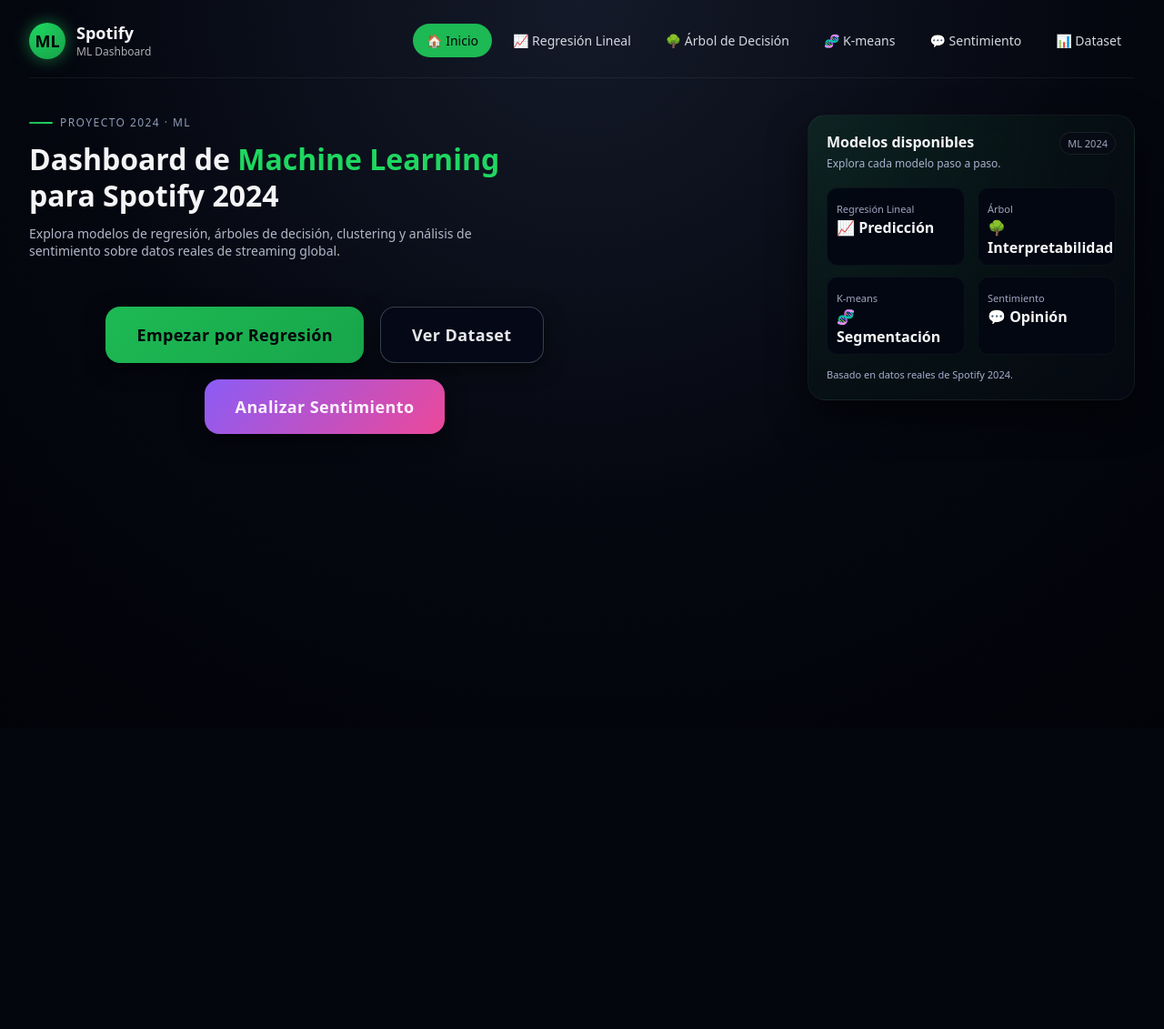
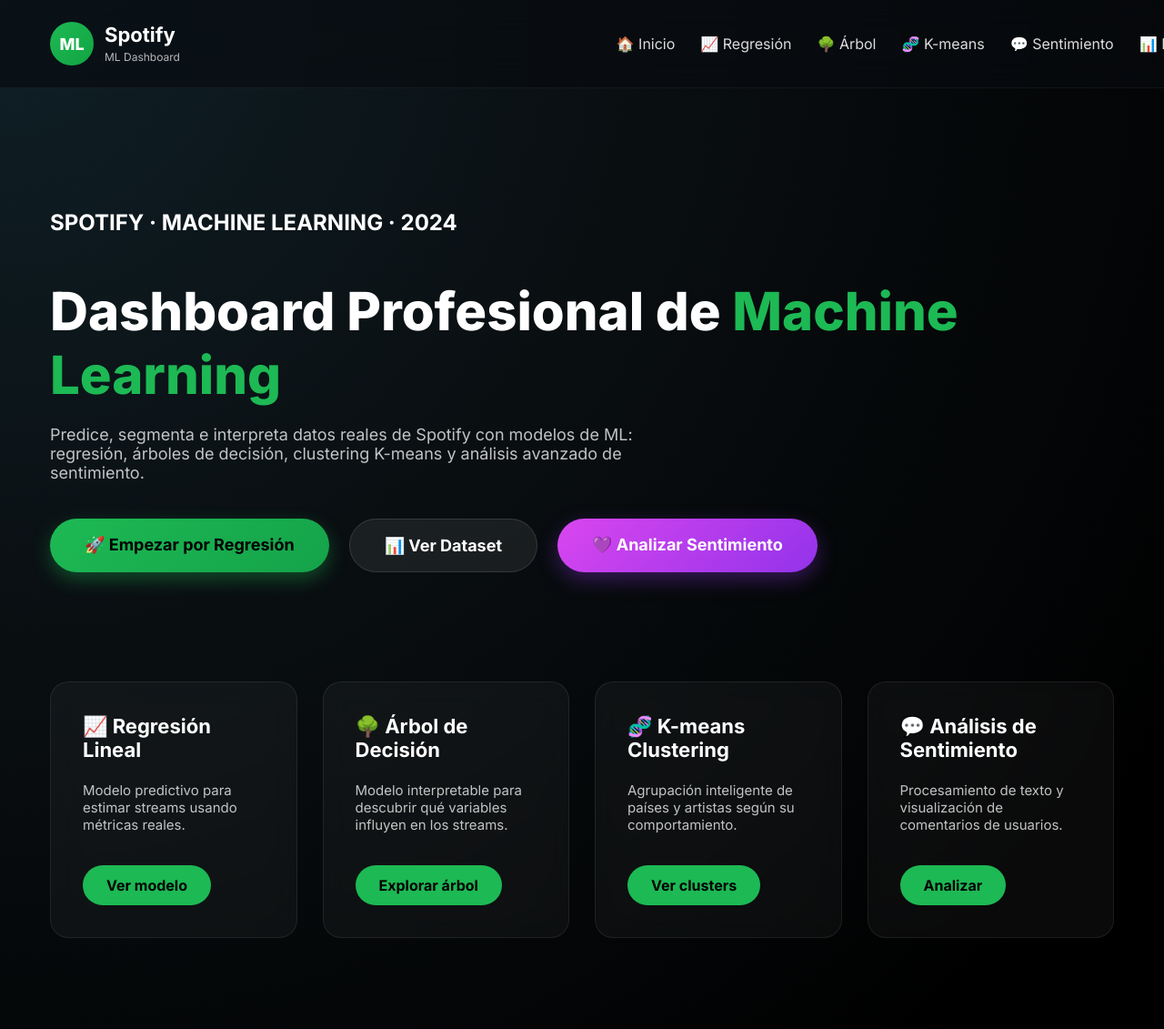
Before and after one commit to guillermtrres14-cyber/Programacion-II-Spotify, a Flask app: page / in a window 1280 px wide. Shown: the whole page at 91% size. Before the commit the page ends 477 px from the top, so only its background shows below. Run offline with Flask 3, Linux system fonts and the light colour scheme.

Commit message:
Actualizaci├│n autom├ítica

```diff
--- a/OneDrive/Documentos/UDI/Programacion II/Proyecto_Final/static/styles.css
+++ b/OneDrive/Documentos/UDI/Programacion II/Proyecto_Final/static/styles.css
@@ -1,505 +1,182 @@
-*,
-*::before,
-*::after {
-    box-sizing: border-box;
+body {
     margin: 0;
-    padding: 0;
+    font-family: 'Inter', sans-serif;
+    background: radial-gradient(circle at top left, #0f2027, #0a0f12 40%, #000000 90%);
+    color: white;
+    overflow-x: hidden;
 }
 
-html, body {
-    height: 100%;
+/* ==== NAVBAR ==== */
+.navbar {
+    width: 100%;
+    padding: 22px 55px;
+    display: flex;
+    justify-content: space-between;
+    align-items: center;
+    background: rgba(8, 12, 16, 0.65);
+    backdrop-filter: blur(18px);
+    border-bottom: 1px solid rgba(255,255,255,0.05);
+    position: fixed;
+    top: 0;
+    z-index: 999;
 }
 
-body {
-    font-family: "Poppins", system-ui, -apple-system, BlinkMacSystemFont, sans-serif;
-    background: radial-gradient(circle at top, #141a29 0%, #050710 55%, #020308 100%);
-    color: #f5f5f7;
-    -webkit-font-smoothing: antialiased;
+.nav-left { display: flex; gap: 12px; align-items: center; }
+
+.logo-circle {
+    background: linear-gradient(135deg, #1db954, #11a442);
+    width: 48px; height: 48px;
+    border-radius: 50%;
+    display: flex;
+    justify-content: center;
+    align-items: center;
+    font-weight: 800;
+    font-size: 18px;
 }
 
-/* Enlaces básicos */
-a {
-    color: inherit;
-    text-decoration: none;
+.logo-text h1 { font-size: 22px; margin: 0; }
+.logo-text span { font-size: 12px; opacity: 0.7; }
+
+.nav-links {
+    list-style: none;
+    display: flex;
+    gap: 28px;
 }
 
-a:hover {
+.nav-item {
+    color: #ddd;
     text-decoration: none;
+    font-weight: 500;
+    transition: 0.2s;
 }
 
-/* =========================
-   LAYOUT GENERAL
-   ========================= */
-
-.page {
-    min-height: 100vh;
-    max-width: 1400px;
-    margin: 0 auto;
-    padding: 24px 32px 48px 32px;
+.nav-item:hover {
+    color: #1db954;
 }
 
-/* =========================
-   NAVBAR SUPERIOR
-   ========================= */
-
-.navbar {
-    display: flex;
-    align-items: center;
-    justify-content: space-between;
-    padding-bottom: 20px;
-    border-bottom: 1px solid rgba(255, 255, 255, 0.06);
-}
-
-.logo {
-    display: flex;
-    align-items: center;
-    gap: 12px;
-}
-
-.logo-icon {
-    width: 40px;
-    height: 40px;
-    border-radius: 999px;
-    display: flex;
-    align-items: center;
-    justify-content: center;
-    background: radial-gradient(circle at 20% 0, #1ed760, #17a34a);
-    color: #020308;
-    font-weight: 700;
-    font-size: 18px;
-    box-shadow: 0 0 18px rgba(29, 185, 84, 0.6);
-}
-
-.logo-text-main {
-    font-size: 18px;
-    font-weight: 700;
-}
-
-.logo-text-sub {
-    font-size: 12px;
-    font-weight: 400;
-    opacity: 0.7;
-}
-
-/* Navegación */
-.nav-links {
-    display: flex;
-    align-items: center;
-    gap: 8px;
-    font-size: 14px;
-}
-
-.nav-links a {
-    padding: 8px 14px;
-    border-radius: 999px;
-    color: #d6d8e0;
-    display: inline-flex;
-    align-items: center;
-    gap: 6px;
-    border: 1px solid transparent;
-    transition: all 0.23s ease;
-}
-
-.nav-links a:hover {
-    background: rgba(13, 20, 35, 0.9);
-    border-color: rgba(255, 255, 255, 0.06);
-    color: #ffffff;
-    transform: translateY(-1px);
-}
-
-/* Link activo (opcional) */
-.nav-links a.active {
-    background: #1DB954;
-    color: #020308;
-    border-color: transparent;
-}
-
-/* =========================
-   HERO / CABECERA
-   ========================= */
-
+/* ==== HERO SECTION ==== */
 .hero {
-    display: flex;
-    align-items: flex-start;
-    justify-content: space-between;
-    gap: 40px;
-    margin-top: 40px;
-}
-
-.hero-text {
-    max-width: 650px;
-}
-
-.eyebrow {
-    display: flex;
-    align-items: center;
-    gap: 8px;
-    font-size: 12px;
-    text-transform: uppercase;
-    letter-spacing: 0.12em;
-    color: #8f9bb8;
-    margin-bottom: 12px;
-}
-
-.eyebrow span {
-    width: 26px;
-    height: 2px;
-    border-radius: 999px;
-    background: linear-gradient(90deg, #1DB954, #1ed760);
+    margin-top: 130px;
+    padding: 80px 55px;
 }
 
 .hero-title {
-    font-size: 32px;
-    line-height: 1.25;
-    font-weight: 700;
-    margin-bottom: 12px;
+    font-size: 58px;
+    font-weight: 800;
+    margin-bottom: 20px;
 }
 
-.hero-highlight {
-    color: #1ed760;
+.hero-title span.green {
+    color: #1db954;
 }
 
 .hero-subtitle {
-    font-size: 14px;
-    color: #b3b7c9;
-    max-width: 520px;
+    font-size: 18px;
+    opacity: 0.75;
+    max-width: 680px;
 }
 
-/* Meta debajo del texto */
-.hero-meta {
-    margin-top: 18px;
-    font-size: 13px;
-    color: #9fa6c2;
-}
-
-/* Panel lateral de métricas */
-.hero-panel {
-    flex: 0 0 360px;
-    background: radial-gradient(circle at top left, rgba(29, 185, 84, 0.12), rgba(6, 9, 18, 0.9));
-    border-radius: 20px;
-    padding: 18px 20px 20px 20px;
-    border: 1px solid rgba(255, 255, 255, 0.05);
-    box-shadow: 0 18px 40px rgba(0, 0, 0, 0.6);
-    backdrop-filter: blur(12px);
-}
-
-.panel-header {
+.hero-buttons {
+    margin-top: 40px;
     display: flex;
-    align-items: flex-start;
-    justify-content: space-between;
-    gap: 12px;
-    margin-bottom: 18px;
-}
-
-.panel-title {
-    font-size: 16px;
-    font-weight: 600;
-}
-
-.panel-subtitle {
-    font-size: 12px;
-    color: #a9b1cf;
-    margin-top: 4px;
-}
-
-.panel-chip {
-    font-size: 11px;
-    padding: 4px 8px;
-    border-radius: 999px;
-    background: rgba(8, 12, 20, 0.9);
-    border: 1px solid rgba(255, 255, 255, 0.08);
-    color: #9fa6c2;
-}
-
-/* GRID DE MÉTRICAS */
-.metrics-grid {
-    display: grid;
-    grid-template-columns: repeat(2, minmax(0, 1fr));
-    gap: 12px 14px;
-    margin-bottom: 14px;
-}
-
-.metrics-grid > div {
-    background: rgba(3, 7, 18, 0.9);
-    border-radius: 12px;
-    padding: 10px 10px 8px 10px;
-    border: 1px solid rgba(255, 255, 255, 0.04);
-}
-
-.metric-label {
-    font-size: 11px;
-    color: #9fa6c2;
-}
-
-.metric-value {
-    font-size: 16px;
-    font-weight: 600;
-    margin-top: 4px;
-}
-
-/* Footer del panel */
-.hero-panel .panel-footer {
-    margin-top: 8px;
-    font-size: 11px;
-    color: #a6afcd;
-}
-
-/* =========================
-   BOTONERA CENTRAL MODERNA
-   ========================= */
-
-.botonera-central {
-    display: flex;
-    flex-wrap: wrap;
-    gap: 18px;
-    justify-content: center;
-    margin-top: 52px;
-}
-
-/* Botón base */
-.btn-modern {
-    padding: 18px 34px;
-    border-radius: 16px;
-    font-size: 18px;
-    font-weight: 600;
-    letter-spacing: 0.4px;
-    border: none;
-    outline: none;
-    cursor: pointer;
-    text-decoration: none;
-    display: inline-flex;
-    align-items: center;
-    justify-content: center;
-    gap: 10px;
-    box-shadow: 0 6px 22px rgba(0, 0, 0, 0.55);
-    background: #111827;
-    color: #f9fafb;
-    transform: translateY(0);
-    transition: transform 0.22s ease, box-shadow 0.22s ease, background 0.22s ease, color 0.22s ease;
-}
-
-/* Verde principal */
-.btn-modern.primary {
-    background: linear-gradient(135deg, #1DB954, #18a64b);
-    color: #020308;
-}
-
-.btn-modern.primary:hover {
-    background: linear-gradient(135deg, #1ed760, #1DB954);
-    transform: translateY(-4px) scale(1.03);
-    box-shadow: 0 14px 30px rgba(29, 185, 84, 0.6);
-}
-
-/* Botón secundario oscuro */
-.btn-modern.secondary {
-    background: #050816;
-    border: 1px solid rgba(148, 163, 184, 0.35);
-    color: #e5e7eb;
-}
-
-.btn-modern.secondary:hover {
-    background: #0b1020;
-    border-color: #1DB954;
-    transform: translateY(-4px) scale(1.03);
-    box-shadow: 0 12px 26px rgba(15, 23, 42, 0.9);
-}
-
-/* Botón especial Sentimiento */
-.btn-modern.sentiment {
-    background: linear-gradient(130deg, #8b5cf6, #ec4899);
-    color: #fdf2ff;
-}
-
-.btn-modern.sentiment:hover {
-    transform: translateY(-4px) scale(1.04);
-    box-shadow: 0 14px 32px rgba(236, 72, 153, 0.55);
-}
-
-/* =========================
-   SECCIONES DE GRÁFICAS
-   ========================= */
-
-.charts-section {
-    margin-top: 50px;
-}
-
-.section-title {
-    font-size: 20px;
-    font-weight: 600;
-    margin-bottom: 6px;
-}
-
-.section-subtitle {
-    font-size: 13px;
-    color: #9fa6c2;
-    margin-bottom: 20px;
-}
-
-.charts-grid {
-    display: grid;
-    grid-template-columns: repeat(2, minmax(0, 1fr));
     gap: 22px;
 }
 
-.chart-card {
-    background: rgba(3, 7, 18, 0.9);
-    border-radius: 18px;
-    padding: 16px 16px 14px 16px;
-    border: 1px solid rgba(148, 163, 184, 0.18);
-    box-shadow: 0 16px 30px rgba(0, 0, 0, 0.6);
+/* ==== BUTTONS ESTILO SPOTIFY PRO ==== */
+.btn-primary {
+    padding: 18px 38px;
+    background: linear-gradient(135deg, #1db954, #15a34a);
+    border-radius: 42px;
+    font-weight: 700;
+    color: black;
+    text-decoration: none;
+    font-size: 18px;
+    box-shadow: 0 8px 20px rgba(29,185,84,0.35);
+    transition: 0.2s;
 }
 
-.chart-card h3 {
-    font-size: 15px;
-    margin-bottom: 6px;
+.btn-primary:hover {
+    transform: translateY(-4px);
+    box-shadow: 0 12px 28px rgba(29,185,84,0.55);
 }
 
-.chart-description {
-    font-size: 12px;
-    color: #9fa6c2;
-    margin-bottom: 10px;
+.btn-secondary {
+    padding: 18px 38px;
+    background: rgba(255,255,255,0.07);
+    border: 1px solid rgba(255,255,255,0.12);
+    border-radius: 42px;
+    font-weight: 700;
+    text-decoration: none;
+    font-size: 18px;
+    color: white;
+    transition: 0.2s;
 }
 
-.chart-image {
-    width: 100%;
-    border-radius: 12px;
-    border: 1px solid rgba(31, 41, 55, 0.8);
+.btn-secondary:hover {
+    background: rgba(255,255,255,0.18);
 }
 
-/* =========================
-   CARDS DE MODELOS
-   ========================= */
+.btn-purple {
+    padding: 18px 38px;
+    background: linear-gradient(135deg, #d946ef, #9333ea);
+    border-radius: 42px;
+    font-weight: 700;
+    text-decoration: none;
+    color: white;
+    font-size: 18px;
+    box-shadow: 0 8px 22px rgba(147,51,234,0.35);
+    transition: .2s;
+}
 
-.cards {
-    margin-top: 60px;
+.btn-purple:hover {
+    transform: translateY(-4px);
+    box-shadow: 0 12px 34px rgba(147,51,234,0.55);
+}
+
+/* ==== CARDS / MODELOS ==== */
+.cards-section {
+    padding: 40px 55px 100px;
     display: grid;
-    grid-template-columns: repeat(4, minmax(0, 1fr));
-    gap: 18px;
+    grid-template-columns: repeat(4, 1fr);
+    gap: 28px;
 }
 
 .card {
-    background: radial-gradient(circle at top left, rgba(15, 23, 42, 0.96), rgba(3, 7, 18, 0.98));
-    border-radius: 18px;
-    padding: 16px 16px 18px 16px;
-    border: 1px solid rgba(31, 41, 55, 0.9);
-    box-shadow: 0 16px 32px rgba(0, 0, 0, 0.7);
-    display: flex;
-    flex-direction: column;
-    justify-content: space-between;
-    gap: 10px;
+    background: rgba(255,255,255,0.04);
+    backdrop-filter: blur(14px);
+    border-radius: 20px;
+    padding: 35px;
+    border: 1px solid rgba(255,255,255,0.08);
+    transition: 0.3s;
 }
 
-.card-title {
-    font-size: 15px;
-    font-weight: 600;
+.card:hover {
+    transform: translateY(-6px);
+    box-shadow: 0 10px 35px rgba(0,0,0,0.4);
 }
 
-.card-tag {
-    font-size: 11px;
-    color: #9ca3af;
+.card h3 {
+    margin-top: 0;
+    font-size: 22px;
 }
 
-.card-text {
-    font-size: 12px;
-    color: #9fa6c2;
-    flex: 1;
+.card p {
+    opacity: 0.75;
+    font-size: 15px;
 }
 
-.card .btn {
-    margin-top: 10px;
+.card-btn {
+    margin-top: 20px;
+    display: inline-block;
+    padding: 12px 26px;
+    background: #1db954;
+    border-radius: 40px;
+    color: black;
+    font-weight: 700;
+    text-decoration: none;
+    transition: 0.2s;
 }
 
-/* Puedes reutilizar .btn-modern también dentro de las cards si deseas */
-.card .btn-modern {
-    width: 100%;
-    justify-content: center;
-    font-size: 14px;
-    padding: 11px 0;
+.card-btn:hover {
+    transform: translateY(-4px);
 }
-
-/* =========================
-   TABLA DEL DATASET
-   ========================= */
-
-.data-table {
-    width: 100%;
-    border-collapse: collapse;
-    margin-top: 26px;
-    font-size: 12px;
-    background: rgba(3, 7, 18, 0.95);
-    border-radius: 14px;
-    overflow: hidden;
-    border: 1px solid rgba(148, 163, 184, 0.35);
-}
-
-.data-table thead {
-    background: #020617;
-}
-
-.data-table th,
-.data-table td {
-    padding: 8px 10px;
-    border-bottom: 1px solid rgba(31, 41, 55, 0.75);
-}
-
-.data-table th {
-    font-weight: 600;
-    text-align: left;
-    color: #e5e7eb;
-    font-size: 11px;
-}
-
-.data-table tbody tr:nth-child(even) {
-    background: rgba(15, 23, 42, 0.85);
-}
-
-.data-table tbody tr:hover {
-    background: rgba(30, 64, 175, 0.45);
-}
-
-/* =========================
-   RESPONSIVE
-   ========================= */
-
-@media (max-width: 1024px) {
-    .hero {
-        flex-direction: column;
-    }
-
-    .hero-panel {
-        width: 100%;
-    }
-
-    .cards {
-        grid-template-columns: repeat(2, minmax(0, 1fr));
-    }
-
-    .charts-grid {
-        grid-template-columns: 1fr;
-    }
-}
-
-@media (max-width: 768px) {
-    .page {
-        padding: 16px 16px 32px 16px;
-    }
-
-    .navbar {
-        flex-direction: column;
-        align-items: flex-start;
-        gap: 10px;
-    }
-
-    .cards {
-        grid-template-columns: 1fr;
-    }
-
-    .botonera-central {
-        flex-direction: column;
-        align-items: stretch;
-    }
-
-    .btn-modern {
-        width: 100%;
-    }
-}
--- a/OneDrive/Documentos/UDI/Programacion II/Proyecto_Final/templates/index.html
+++ b/OneDrive/Documentos/UDI/Programacion II/Proyecto_Final/templates/index.html
@@ -3,81 +3,84 @@
 <head>
     <meta charset="UTF-8">
     <title>Spotify ML Dashboard</title>
-    <link rel="stylesheet" href="{{ url_for('static', filename='styles.css') }}">
+    <link rel="stylesheet" href="/static/styles.css">
+    <link rel="preconnect" href="https://fonts.googleapis.com">
+    <link href="https://fonts.googleapis.com/css2?family=Inter:wght@300;400;600;700;800&display=swap" rel="stylesheet">
 </head>
 
 <body>
 
-<div class="page">
-
-    <!-- NAVBAR -->
+<!-- === NAVBAR === -->
 <nav class="navbar">
-        <div class="logo">
-            <div class="logo-icon">ML</div>
-            <div>
-                <div class="logo-text-main">Spotify</div>
-                <div class="logo-text-sub">ML Dashboard</div>
+    <div class="nav-left">
+        <div class="logo-circle">ML</div>
+        <div class="logo-text">
+            <h1>Spotify</h1>
+            <span>ML Dashboard</span>
         </div>
     </div>
 
-        <div class="nav-links">
-            <a href="/" class="active">🏠 Inicio</a>
-            <a href="/regresion">📈 Regresión Lineal</a>
-            <a href="/arbol">🌳 Árbol de Decisión</a>
-            <a href="/kmeans">🧬 K-means</a>
-            <a href="/sentimientos">💬 Sentimiento</a>
-            <a href="/dataset">📊 Dataset</a>
-        </div>
+    <ul class="nav-links">
+        <li><a href="/" class="nav-item">🏠 Inicio</a></li>
+        <li><a href="/regresion" class="nav-item">📈 Regresión</a></li>
+        <li><a href="/arbol" class="nav-item">🌳 Árbol</a></li>
+        <li><a href="/kmeans" class="nav-item">🧬 K-means</a></li>
+        <li><a href="/sentimientos" class="nav-item">💬 Sentimiento</a></li>
+        <li><a href="/dataset" class="nav-item">📊 Dataset</a></li>
+    </ul>
 </nav>
 
-    <!-- HERO SECTION -->
+<!-- === HERO PRINCIPAL === -->
 <section class="hero">
-
-        <div class="hero-text">
-            <div class="eyebrow"><span></span> Proyecto 2024 · ML</div>
+    <div class="hero-content">
+        <h2 class="small-title">SPOTIFY · MACHINE LEARNING · 2024</h2>
 
         <h1 class="hero-title">
-                Dashboard de <span class="hero-highlight">Machine Learning</span><br>
-                para Spotify 2024
+            Dashboard <span>Profesional</span> de
+            <span class="green">Machine Learning</span>
         </h1>
 
         <p class="hero-subtitle">
-                Explora modelos de regresión, árboles de decisión, clustering y análisis de sentimiento sobre datos reales de streaming global.
+            Predice, segmenta e interpreta datos reales de Spotify con modelos de ML:
+            regresión, árboles de decisión, clustering K-means y análisis avanzado de sentimiento.
         </p>
 
-            <!-- BOTONES MODERNOS -->
-            <div class="botonera-central">
-                <a href="/regresion" class="btn-modern primary">Empezar por Regresión</a>
-                <a href="/dataset" class="btn-modern secondary">Ver Dataset</a>
-                <a href="/sentimientos" class="btn-modern sentiment">Analizar Sentimiento</a>
+        <div class="hero-buttons">
+            <a href="/regresion" class="btn-primary">🚀 Empezar por Regresión</a>
+            <a href="/dataset" class="btn-secondary">📊 Ver Dataset</a>
+            <a href="/sentimientos" class="btn-purple">💜 Analizar Sentimiento</a>
         </div>
     </div>
+</section>
 
-        <!-- PANEL LATERAL -->
-        <div class="hero-panel">
-            <div class="panel-header">
-                <div>
-                    <div class="panel-title">Modelos disponibles</div>
-                    <div class="panel-subtitle">Explora cada modelo paso a paso.</div>
-                </div>
-                <div class="panel-chip">ML 2024</div>
+<!-- === SECCIÓN DE CARDS ELEGANTES === -->
+<section class="cards-section">
+
+    <div class="card">
+        <h3>📈 Regresión Lineal</h3>
+        <p>Modelo predictivo para estimar streams usando métricas reales.</p>
+        <a href="/regresion" class="card-btn">Ver modelo</a>
     </div>
 
-            <div class="metrics-grid">
-                <div><span class="metric-label">Regresión Lineal</span><br><span class="metric-value">📈 Predicción</span></div>
-                <div><span class="metric-label">Árbol</span><br><span class="metric-value">🌳 Interpretabilidad</span></div>
-                <div><span class="metric-label">K-means</span><br><span class="metric-value">🧬 Segmentación</span></div>
-                <div><span class="metric-label">Sentimiento</span><br><span class="metric-value">💬 Opinión</span></div>
+    <div class="card">
+        <h3>🌳 Árbol de Decisión</h3>
+        <p>Modelo interpretable para descubrir qué variables influyen en los streams.</p>
+        <a href="/arbol" class="card-btn">Explorar árbol</a>
     </div>
 
-            <div class="panel-footer">
-                Basado en datos reales de Spotify 2024.
+    <div class="card">
+        <h3>🧬 K-means Clustering</h3>
+        <p>Agrupación inteligente de países y artistas según su comportamiento.</p>
+        <a href="/kmeans" class="card-btn">Ver clusters</a>
     </div>
+
+    <div class="card">
+        <h3>💬 Análisis de Sentimiento</h3>
+        <p>Procesamiento de texto y visualización de comentarios de usuarios.</p>
+        <a href="/sentimientos" class="card-btn">Analizar</a>
     </div>
 
 </section>
 
-</div>
-
 </body>
 </html>
```
Lines whose indentation alone changed are shown as unchanged.
